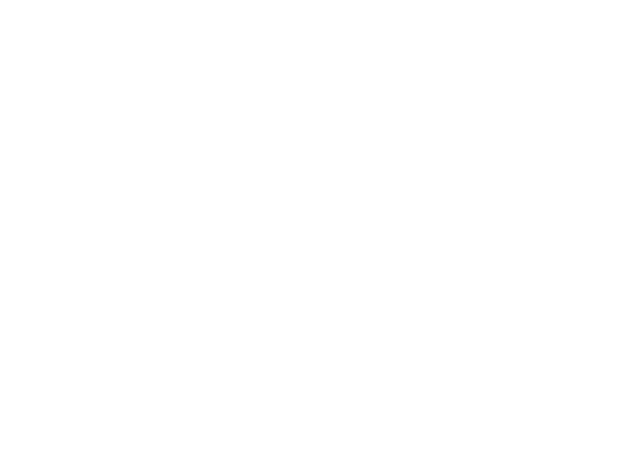
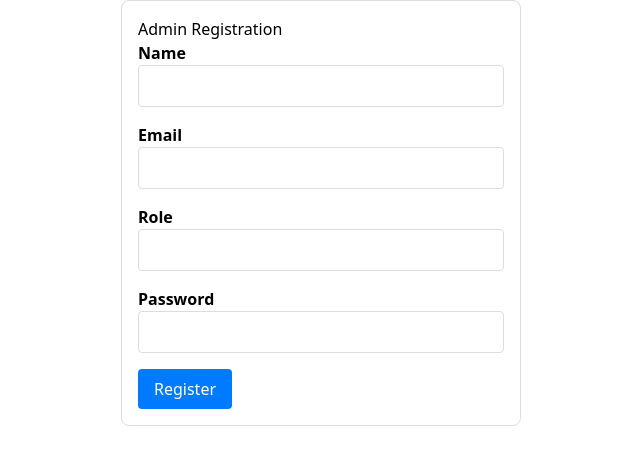
Before and after one commit to Adebayozz1994/vue-auth, a Vue app: page /admin/register in a window 1280 px wide. Before the commit this address had no page. Shown: the top 464 px of the page, without its empty margins (319-959 px from the left). Built offline with nearby package versions, Linux system fonts and the light colour scheme.

Commit message:
new commit

```diff
--- /dev/null
+++ b/src/components/AdminRegister.vue
@@ -0,0 +1,114 @@
+<template>
+    <div class="admin-register-form">
+      <h2>Admin Registration</h2>
+      <form @submit.prevent="registerAdmin">
+        <div class="form-group">
+          <label for="name">Name</label>
+          <input v-model="form.name" type="text" id="name" required />
+        </div>
+
+        <div class="form-group">
+          <label for="email">Email</label>
+          <input v-model="form.email" type="email" id="email" required />
+        </div>
+
+        <div class="form-group">
+          <label for="role">Role</label>
+          <input v-model="form.role" type="text" id="role" required />
+        </div>
+
+        <div class="form-group">
+          <label for="password">Password</label>
+          <input v-model="form.password" type="password" id="password" required />
+        </div>
+
+        <button type="submit">Register</button>
+
+        <div v-if="status !== null">
+          <p :class="status ? 'success' : 'error'">{{ message }}</p>
+          <ul v-if="errors.length">
+            <li v-for="error in errors" :key="error">{{ error }}</li>
+          </ul>
+        </div>
+      </form>
+    </div>
+  </template>
+
+  <script setup>
+  import { ref } from 'vue';
+  import { useRouter } from 'vue-router';
+  import axios from 'axios';
+import { url } from '@/data';
+
+  const router = useRouter();
+  const form = ref({
+    name: '',
+    email: '',
+    role: '',
+    password: ''
+  });
+
+  const status = ref(null);
+  const message = ref('');
+  const errors = ref([]);
+
+  const registerAdmin = async () => {
+    try {
+      const response = await axios.post(`${url}admin/register`, form.value);
+      if (response.data.status) {
+        router.push('/admin/login');
+        status.value = true;
+        message.value = 'Registration successful!';
+      } else {
+        status.value = false;
+        message.value = 'Registration failed';
+        errors.value = response.data.errors || [];
+      }
+    } catch (error) {
+      status.value = false;
+      message.value = 'Error in registration';
+      errors.value = error.response?.data.errors || [];
+      console.error('Error in registration:', error.response?.data);
+    }
+  };
+  </script>
+
+  <style>
+  .admin-register-form {
+    max-width: 400px;
+    margin: auto;
+    padding: 1em;
+    border: 1px solid #ddd;
+    border-radius: 8px;
+  }
+  .form-group {
+    margin-bottom: 1em;
+  }
+  label {
+    display: block;
+    font-weight: bold;
+  }
+  input {
+    width: 100%;
+    padding: 0.5em;
+    border: 1px solid #ddd;
+    border-radius: 4px;
+  }
+  button {
+    padding: 0.5em 1em;
+    border: none;
+    background-color: #007bff;
+    color: white;
+    border-radius: 4px;
+    cursor: pointer;
+  }
+  button:hover {
+    background-color: #0056b3;
+  }
+  .success {
+    color: green;
+  }
+  .error {
+    color: red;
+  }
+  </style>
```
Also changed, not shown: src/router/index.js (+7 -0 lines).
